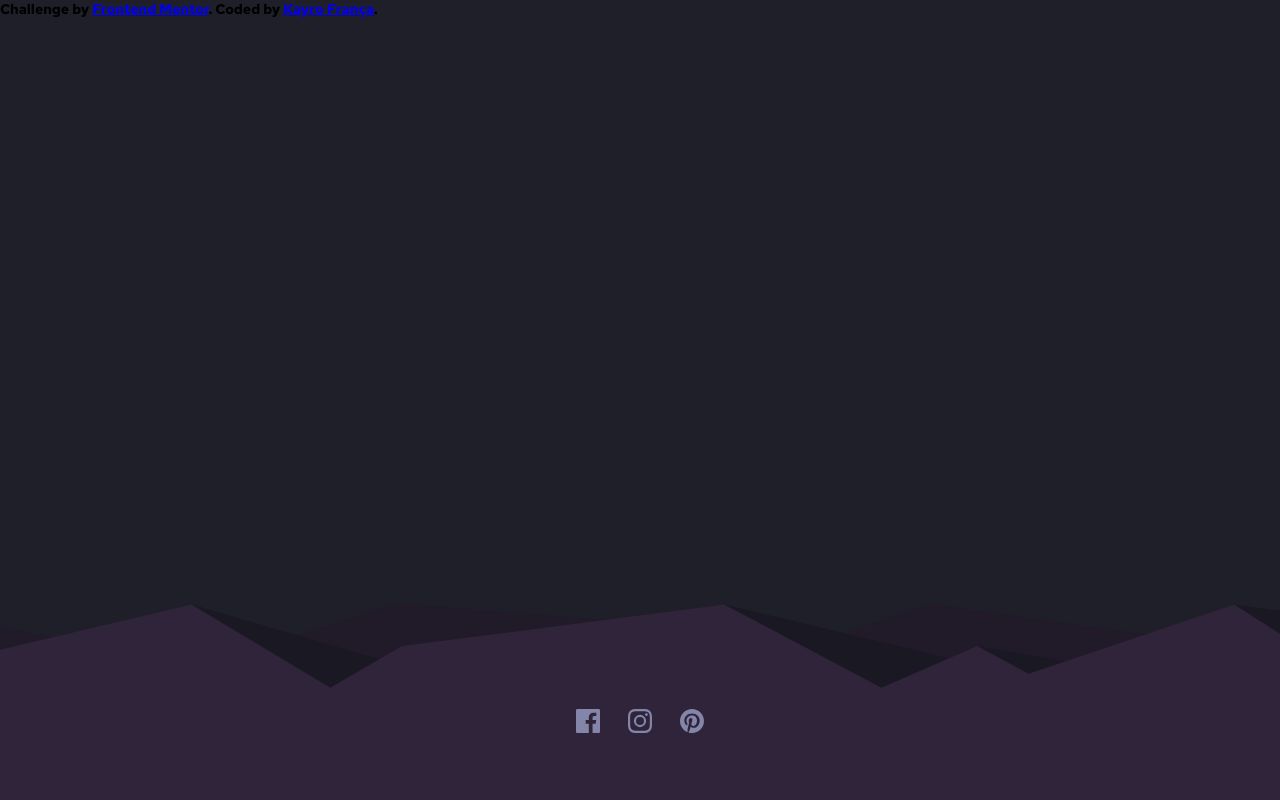
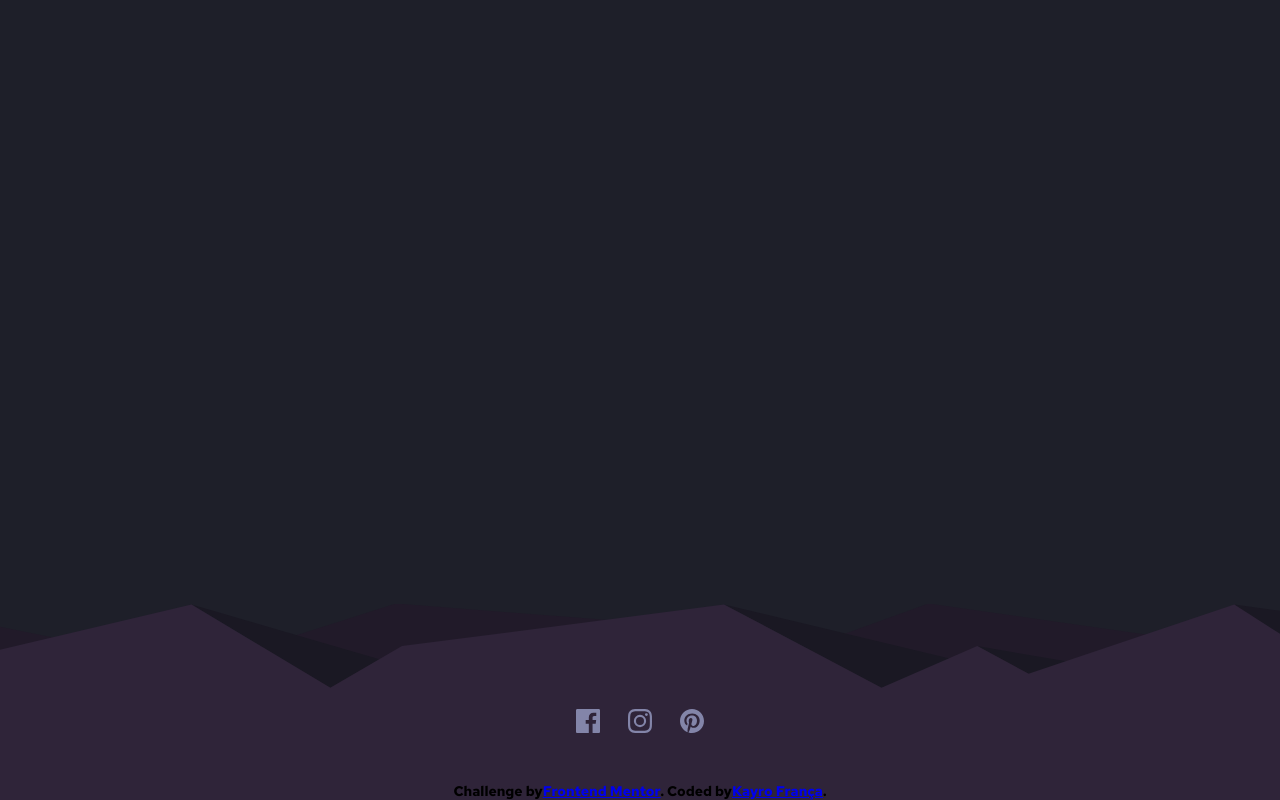
Before and after one commit to Kako-0/countdown-timer, a React (Create React App) app: page / in a window 1280 px wide. Built offline with nearby package versions, Linux system fonts and the light colour scheme.

Commit message:
styling the component credits

```diff
--- /dev/null
+++ b/src/components/credits.css
@@ -0,0 +1,10 @@
+.attribution{
+    display: flex;
+    justify-content: center;
+    align-items: center;
+    flex-wrap: wrap;
+
+    width: 100%;
+    position: absolute;
+    bottom: 0;
+}
--- a/src/components/credits.js
+++ b/src/components/credits.js
@@ -1,4 +1,5 @@
 import React from 'react';
+import './credits.css';
 
 function Credits(){
     return (
```
Also changed, not shown: 1 other file (tests, documents, lock files or other folders).
